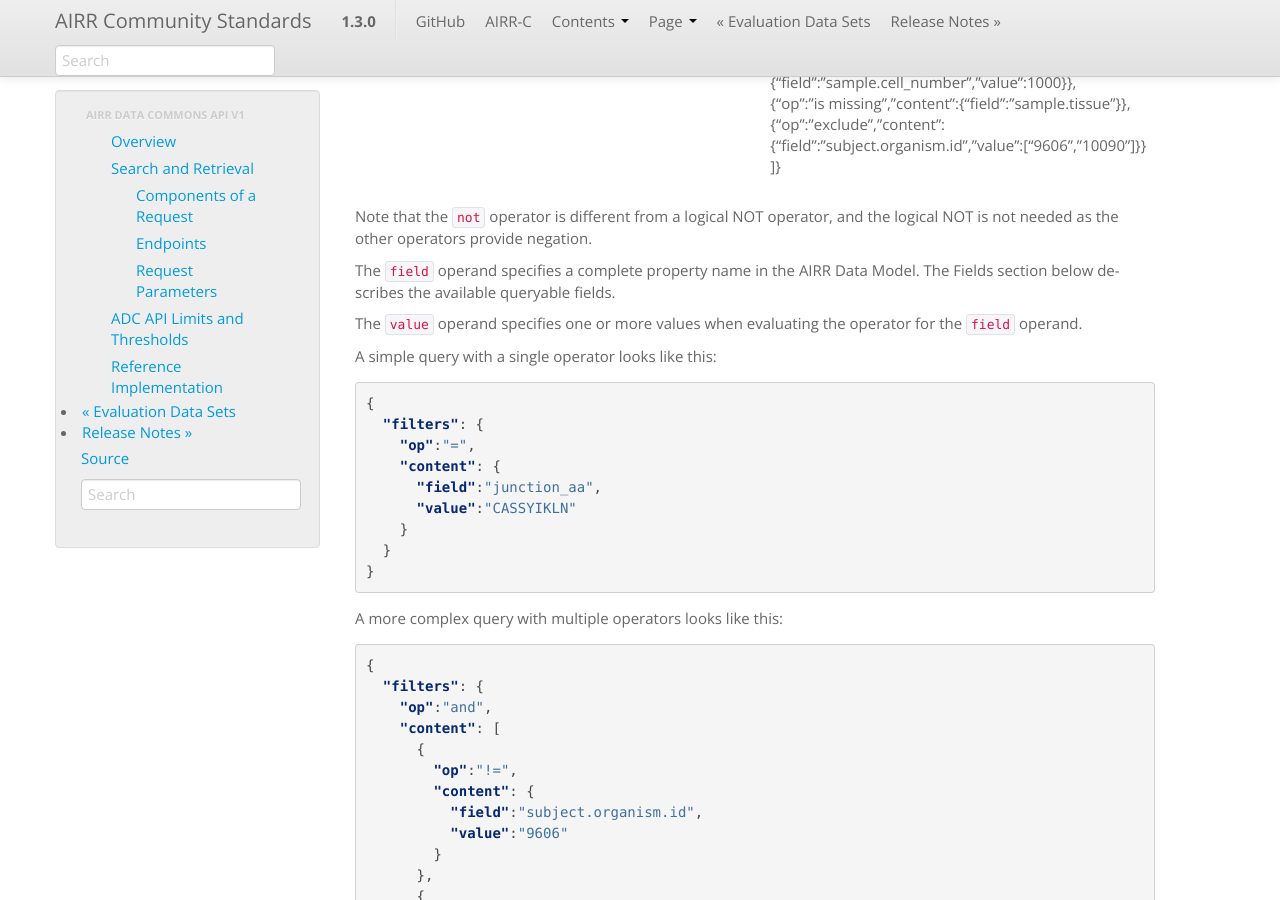
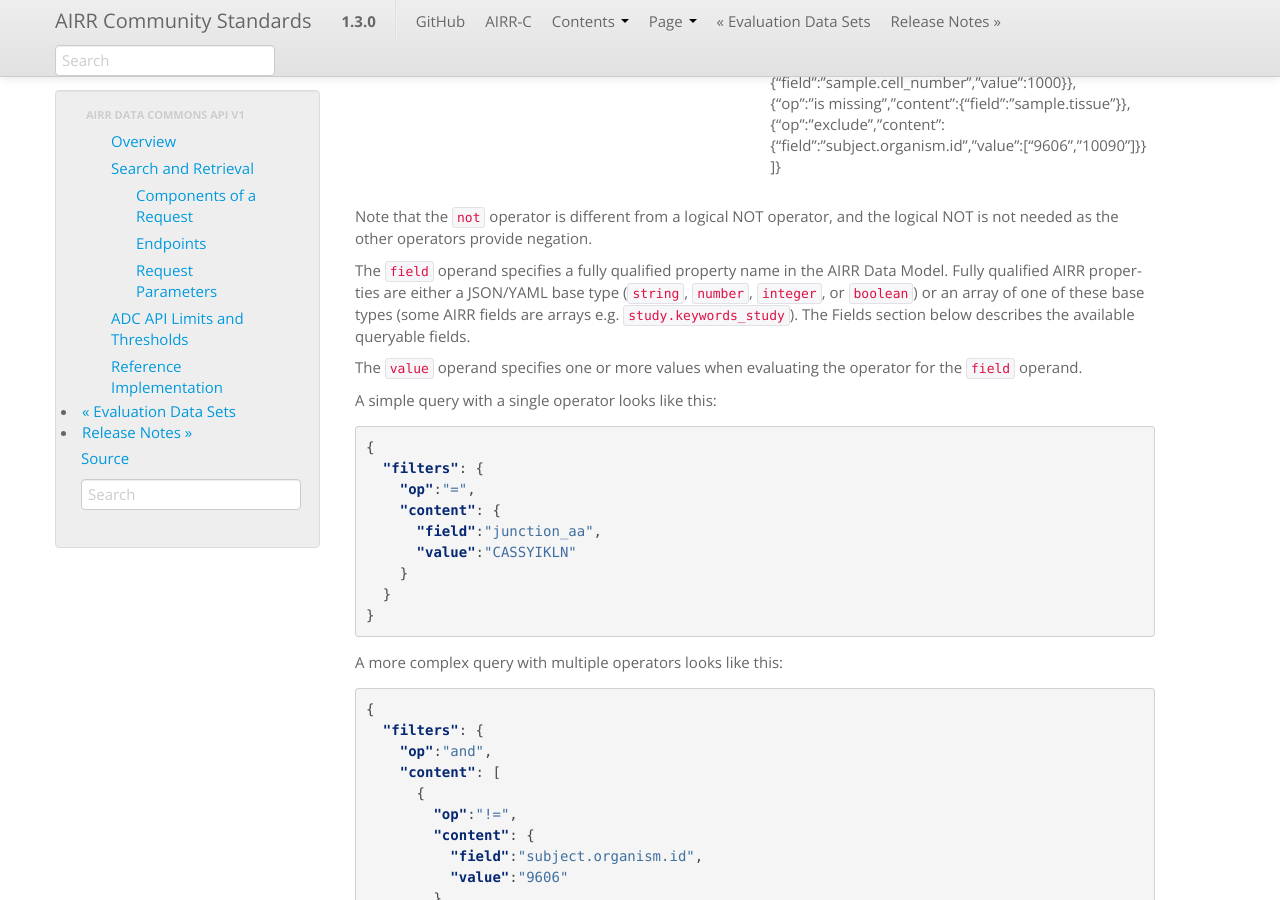
Before and after one commit to airr-community/airr-standards, a Sphinx documentation site: the page built from docs/api/adc_api.rst, in a window 1280 px wide and 900 px high, scrolled down 10535 px. Built offline with Sphinx 7.4.7, drawn with Linux system fonts in a browser that asks for light colours; pages that are not in the unit, such as notebooks, are missing from menus.

Commit message:
Added a more explicit definition for field.
Wanted to make it more clear that the field name is "fully qualified" and that the type of the field that is being queried on must be a base type or possible an array of base types (as in keywords_study).

```diff
--- a/docs/api/adc_api.rst
+++ b/docs/api/adc_api.rst
@@ -560,9 +560,11 @@ Note that the ``not`` operator is different from a logical NOT
 operator, and the logical NOT is not needed as the other operators
 provide negation.
 
-The ``field`` operand specifies a complete property name in the AIRR
-Data Model. The Fields section below describes the available queryable
-fields.
+The ``field`` operand specifies a fully qualified property name in the AIRR
+Data Model. Fully qualified AIRR properties are either a JSON/YAML base type (``string``, ``number``,
+``integer``, or ``boolean``) or an array of one of these base types (some AIRR fields are arrays
+e.g. ``study.keywords_study``).
+The Fields section below describes the available queryable fields.
 
 The ``value`` operand specifies one or more values when evaluating the
 operator for the ``field`` operand.
```
